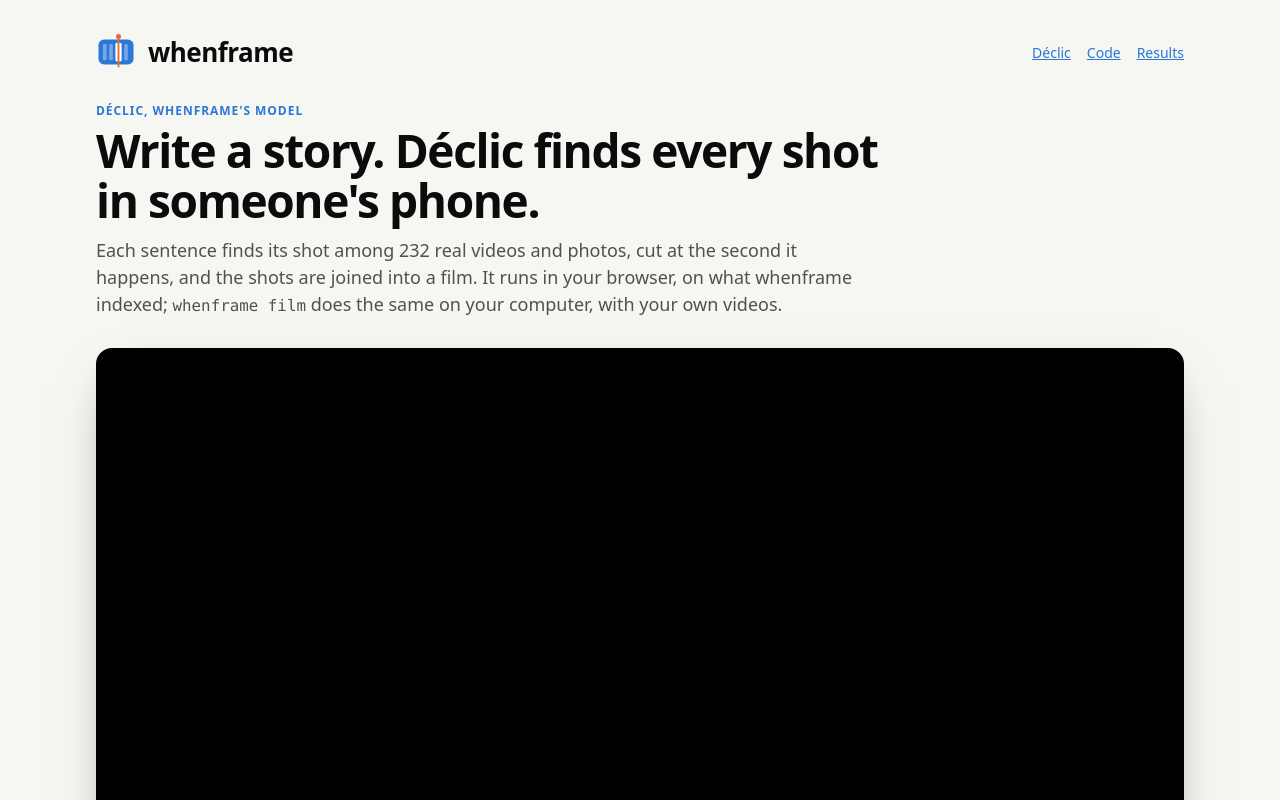
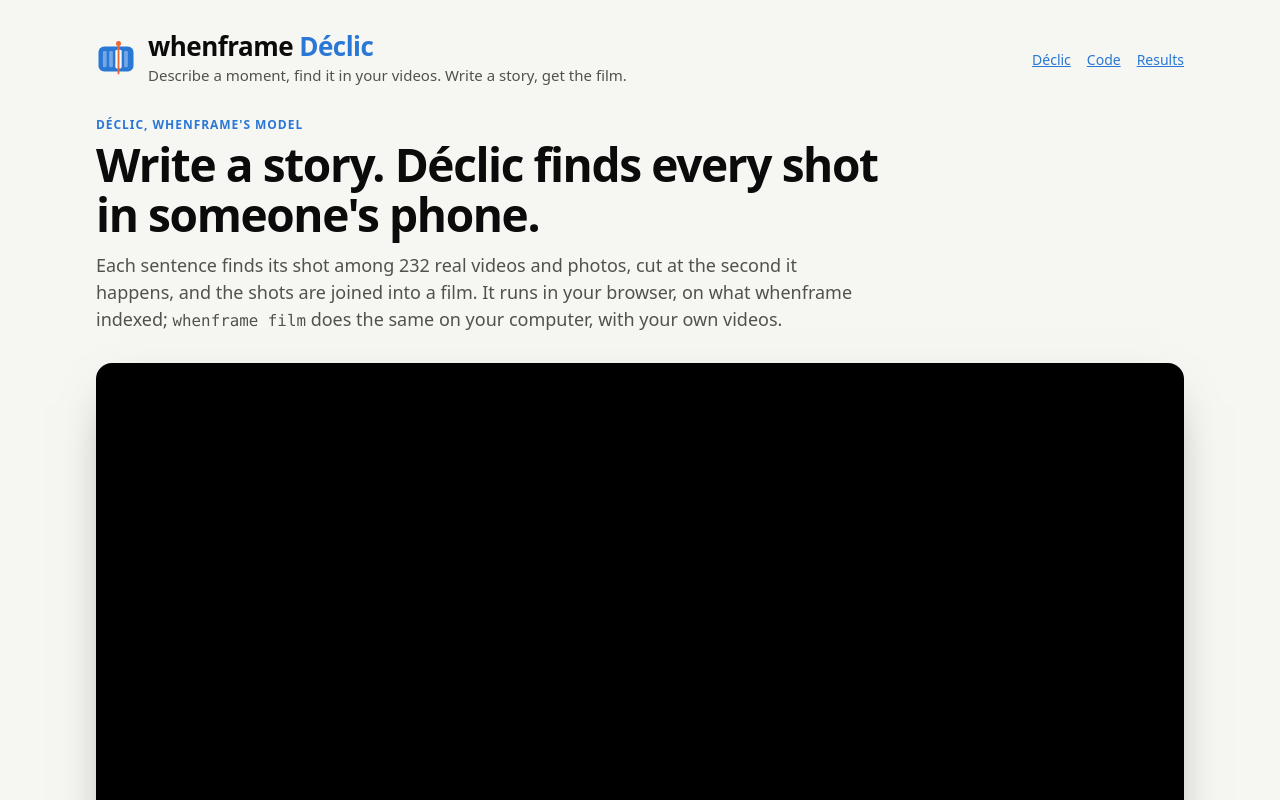
Before and after one commit to qthullie/whenframe, a plain HTML site: page site/index.html in a window 1280 px wide. Shown: the top 800 px of the page. Drawn offline with Linux system fonts and the light colour scheme; no server answers.

Commit message:
The site's header: whenframe Déclic, and what it does
The name of the tool and of its model side by side, Déclic in the accent
colour, with the README's line beneath: describe a moment, find it in your
videos; write a story, get the film. The page's title follows.

```diff
--- a/site/index.html
+++ b/site/index.html
@@ -3,7 +3,7 @@
 <head>
 <meta charset="utf-8">
 <meta name="viewport" content="width=device-width, initial-scale=1">
-<title>whenframe</title>
+<title>whenframe Déclic</title>
 <meta name="description" content="Write a story, and Déclic, whenframe's model, finds each shot in someone's phone and cuts the film. Describe a moment, find it in your videos and photos, on your own computer.">
 <link rel="icon" href="logo.svg" type="image/svg+xml">
 <style>
@@ -31,7 +31,10 @@
   header { padding: 32px 0 4px; }
   .brand { display: flex; align-items: center; gap: 12px; flex-wrap: wrap; }
   .brand img { width: 40px; height: 40px; }
-  .brand h1 { font-size: 26px; margin: 0; letter-spacing: -.02em; }
+  .brand h1 { font-size: 26px; margin: 0; letter-spacing: -.02em; line-height: 1.15; }
+  .brand h1 span { color: var(--accent); }
+  .brand > div { flex: 1 1 0; min-width: 0; }
+  .brand .tagline { margin: 2px 0 0; font-size: 15px; color: var(--ink2); }
   .brand nav { margin-left: auto; display: flex; gap: 16px; font-size: 14px; }
   button { font: inherit; border-radius: 12px; border: 1px solid var(--line); background: var(--card); color: var(--ink);
            padding: 9px 15px; cursor: pointer; }
@@ -210,6 +213,7 @@
   @media (max-width: 560px) {
     .board { grid-template-columns: repeat(5, 1fr); }
     .switch { margin-left: 0; }
+    .brand nav { flex-basis: 100%; margin-left: 52px; }
     .tag { font-size: 11px; top: 22px; left: 10px; padding: 3px 8px; }
     .tag b { font-size: 10px; }
   }
@@ -223,7 +227,10 @@
   <header>
     <div class="brand">
       <img src="logo.svg" alt="">
-      <h1>whenframe</h1>
+      <div>
+        <h1>whenframe <span>Déclic</span></h1>
+        <p class="tagline">Describe a moment, find it in your videos. Write a story, get the film.</p>
+      </div>
       <nav><a href="#declic">Déclic</a>
            <a href="https://github.com/qthullie/whenframe">Code</a>
            <a href="https://github.com/qthullie/whenframe/blob/main/docs/RESULTS.md">Results</a></nav>
```
